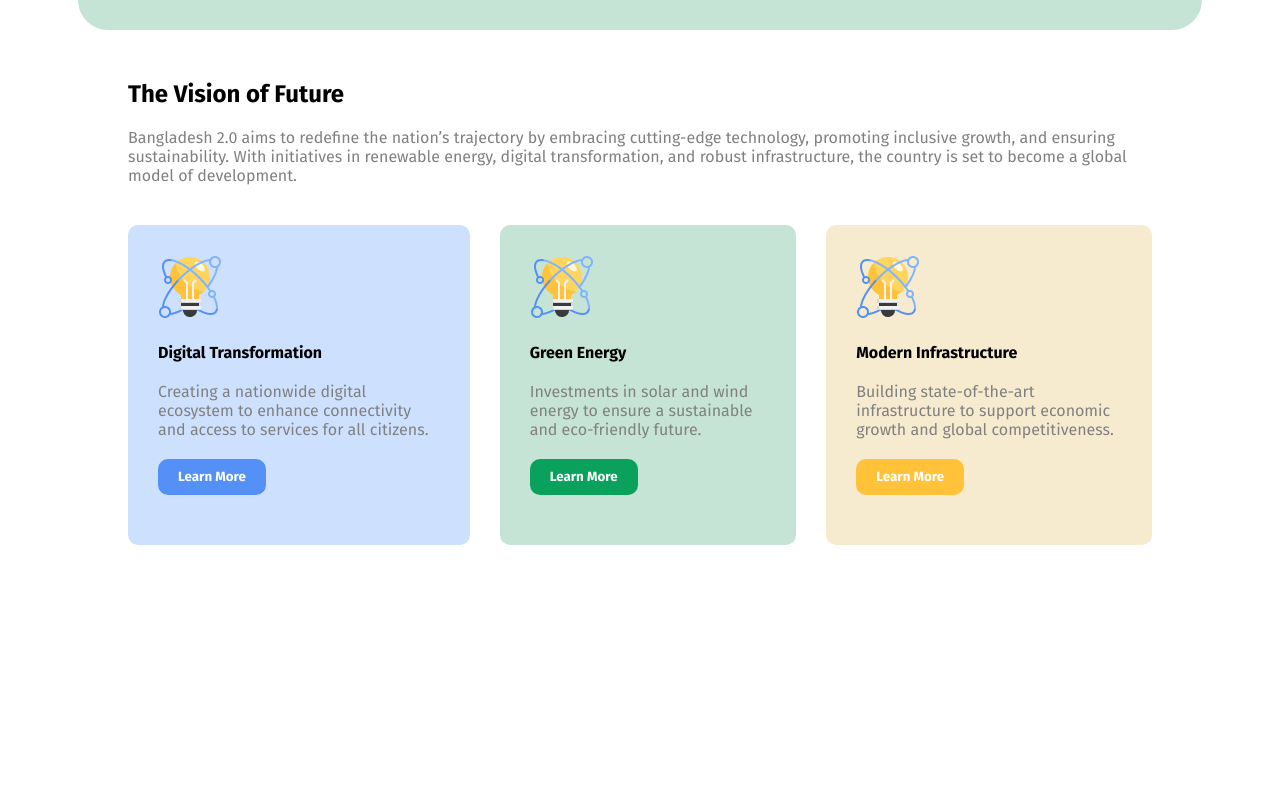
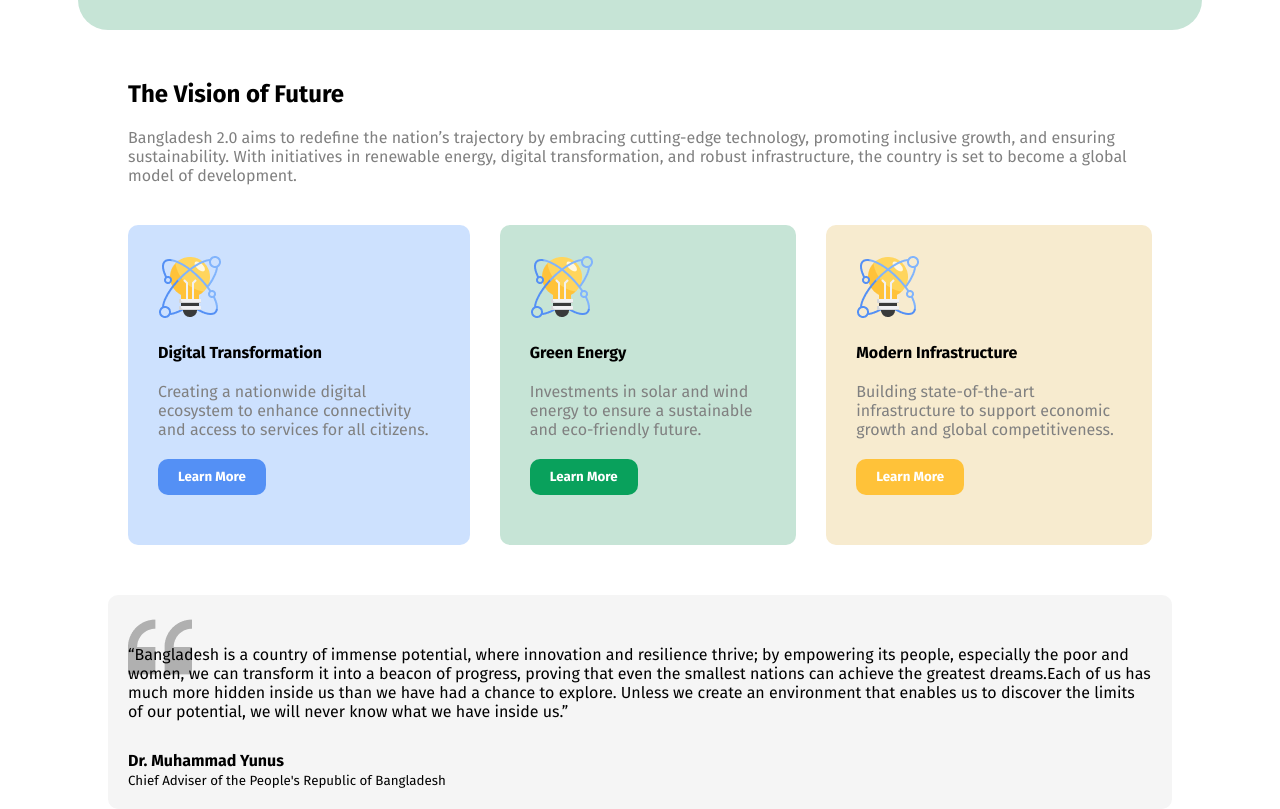
Before and after one commit to Shaikat0079/assignment-one, a plain HTML site: page index.html in a window 1280 px wide. Shown: the part 671-1480 px from the top of the page. Before the commit the page ends 1266 px from the top, so only its background shows below. Drawn offline with Linux system fonts and the light colour scheme.

Commit message:
Quote Added

```diff
--- a/index.html
+++ b/index.html
@@ -63,6 +63,22 @@
           </article>
         </div>
       </section>
+      <section class="quotation">
+        <article class="quote">
+            <q
+              >Bangladesh is a country of immense potential, where innovation
+              and resilience thrive; by empowering its people, especially the
+              poor and women, we can transform it into a beacon of progress,
+              proving that even the smallest nations can achieve the greatest
+              dreams.Each of us has much more hidden inside us than we have had
+              a chance to explore. Unless we create an environment that enables
+              us to discover the limits of our potential, we will never know
+              what we have inside us.</q
+            >
+          <h4>Dr. Muhammad Yunus</h4>
+          <small>Chief Adviser of the People's Republic of Bangladesh</small>
+        </article>
+      </section>
     </main>
     <footer></footer>
   </body>
--- a/styles/style.css
+++ b/styles/style.css
@@ -124,3 +124,22 @@
 .cards p{
     color: gray;
 }
+
+/* Quote */
+.quotation{
+    background-color: whitesmoke;
+    width: 80%;
+    margin: 0 auto;
+    padding: 20px;
+    border-radius: 10px;
+}
+.quote{
+    background-image: url(../assets/quote-bg.png);
+    background-repeat: no-repeat;
+    background-position:top left;
+}
+
+q{
+    display: block;
+    padding: 30px 0;
+}
```
